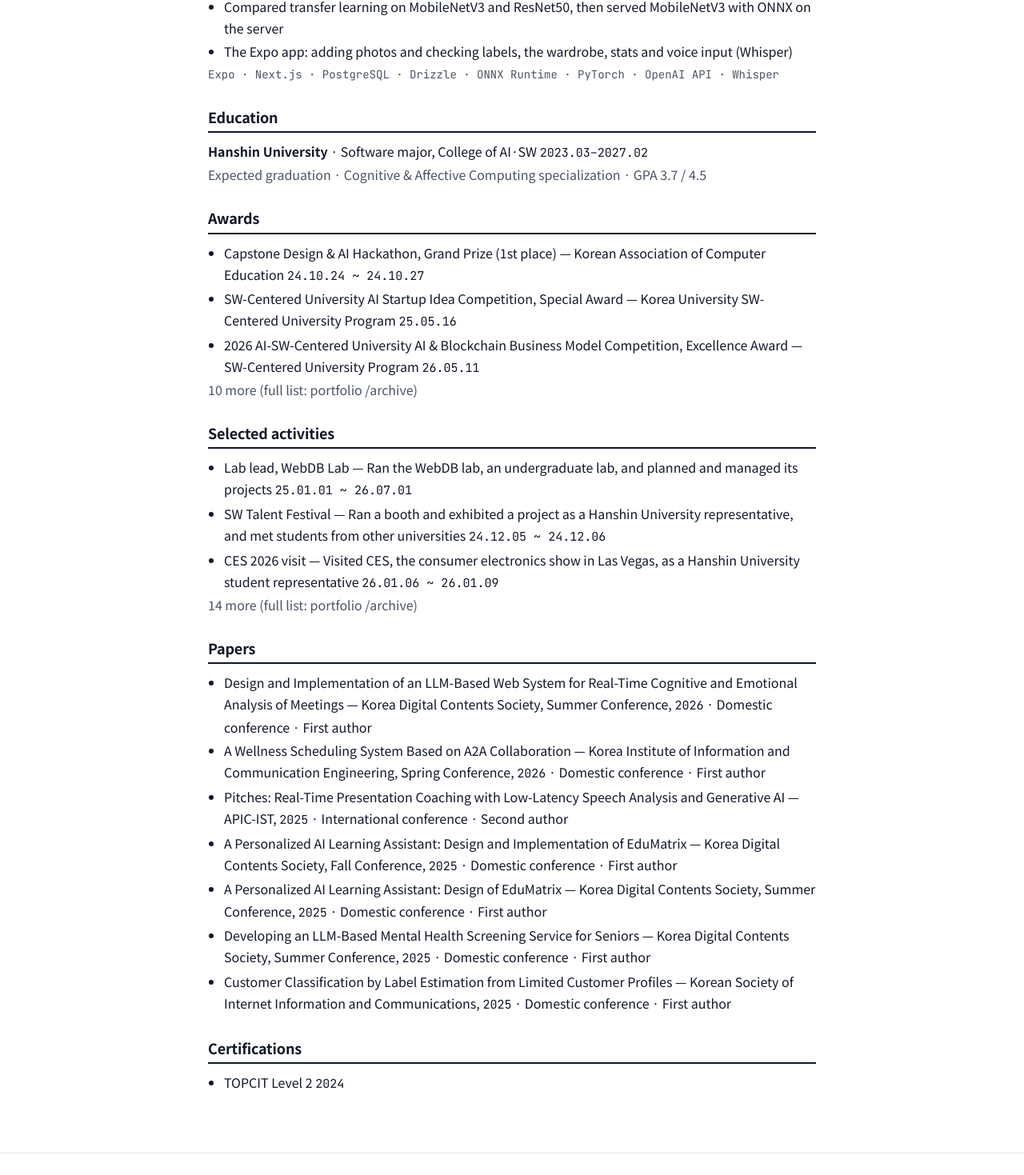
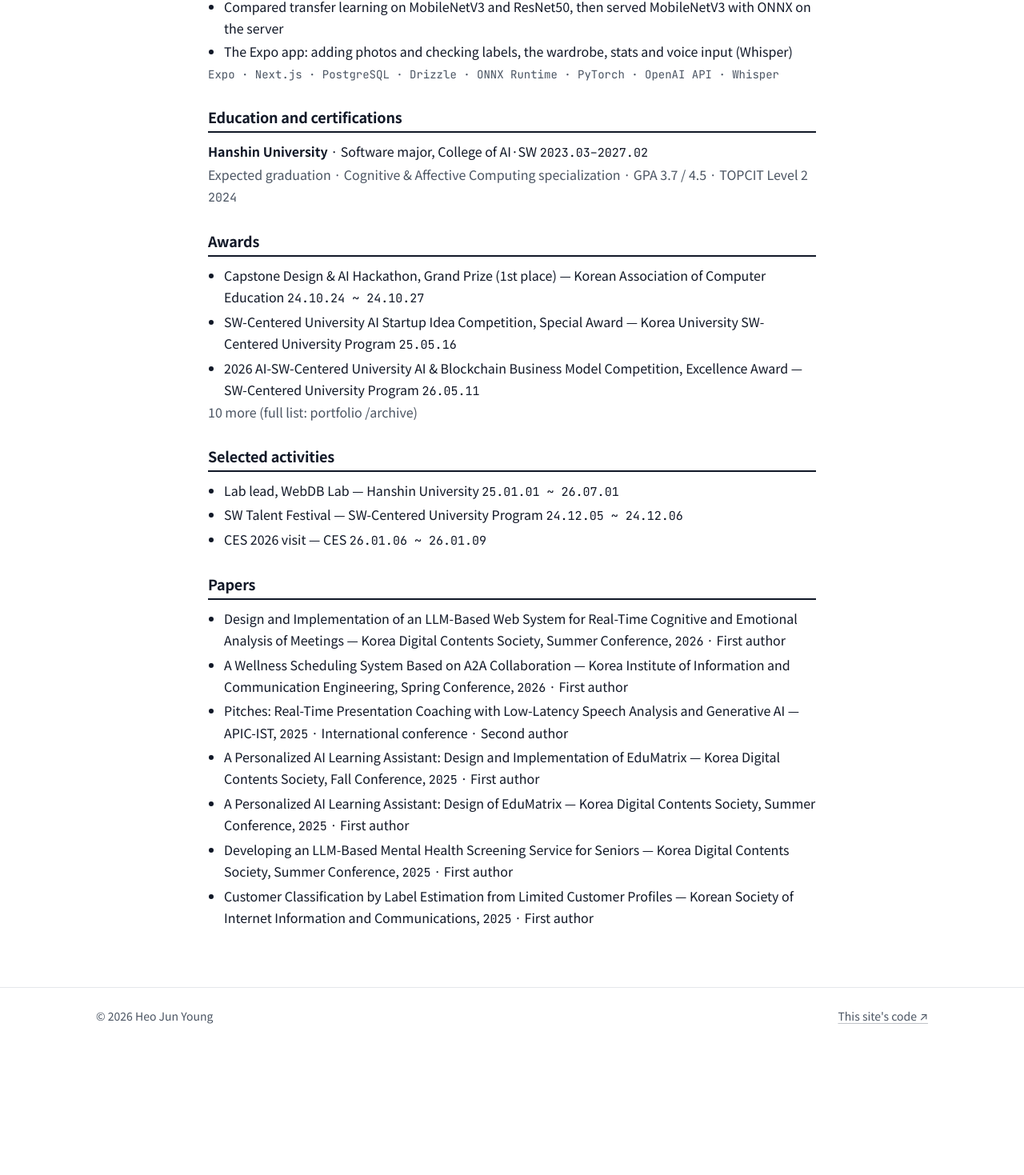
Before and after one commit to ERIC1889/portfolio, a Next.js app: page /resume in a window 1280 px wide. Shown: the part 2435-3904 px from the top of the page at 80% size. After the commit the page ends 3750 px from the top, so only its background shows below. Built offline with nearby package versions, Linux system fonts and the light colour scheme.

Commit message:
resume: selected activities as name and org, paper kind only for the international one, certifications folded into education so the PDF stays on two pages; wider date column for activity rows

```diff
--- a/src/app/globals.css
+++ b/src/app/globals.css
@@ -634,6 +634,9 @@ a:hover {
   font-size: 15px;
   color: var(--text-2);
 }
+.activity-rows li {
+  grid-template-columns: 136px minmax(0, 1fr) auto;
+}
 .award-name {
   font-weight: 600;
 }
--- a/src/components/pages/Resume.tsx
+++ b/src/components/pages/Resume.tsx
@@ -23,7 +23,6 @@ export function Resume({ profile, archive, projects, topAwards, topActivities, s
   const { t } = useLang()
   const conference = archive.papers.filter((paper) => paper.kind === 'international' || paper.kind === 'domestic')
   const otherAwards = archive.awards.length - topAwards.length
-  const otherActivities = archive.activities.length - topActivities.length
   return (
     <main id="main" className="page resume">
       <div className="wrap narrow">
@@ -109,12 +108,18 @@ export function Resume({ profile, archive, projects, topAwards, topActivities, s
           ))}
         </Part>
 
-        <Part title={ARCHIVE_HEADINGS.education}>
+        <Part title={ARCHIVE_HEADINGS.educationAndCerts}>
           <p>
             <strong>{t(archive.education.school)}</strong> · {t(archive.education.major)} <span className="mono">{archive.education.period}</span>
           </p>
           <p className="muted">
             {t(archive.education.note)} · {t(UI.gpa)} {archive.education.gpa}
+            {archive.certs.map((cert) => (
+              <span key={cert.name.ko}>
+                {' · '}
+                {t(cert.name)} <span className="mono">{t(cert.detail)}</span>
+              </span>
+            ))}
           </p>
         </Part>
 
@@ -135,35 +140,24 @@ export function Resume({ profile, archive, projects, topAwards, topActivities, s
           <ul>
             {topActivities.map((activity) => (
               <li key={activity.name.ko}>
-                {t(activity.name)} — {t(activity.desc)} <span className="mono">{activity.period}</span>
+                {t(activity.name)} — {t(activity.org)} <span className="mono">{activity.period}</span>
               </li>
             ))}
           </ul>
-          {otherActivities > 0 && (
-            <p className="muted">{t({ ko: `외 ${otherActivities}건 (전체 목록: 포트폴리오 /archive)`, en: `${otherActivities} more (full list: portfolio /archive)` })}</p>
-          )}
         </Part>
 
         <Part title={UI.papers}>
           <ul>
             {conference.map((paper) => (
               <li key={`${paper.year}-${paper.title}`}>
-                {t({ ko: paper.title, en: paper.titleEn ?? paper.title })} — {t(paper.venue)}, <span className="mono">{paper.year}</span> · {t(PAPER_KINDS[paper.kind])}
+                {t({ ko: paper.title, en: paper.titleEn ?? paper.title })} — {t(paper.venue)}, <span className="mono">{paper.year}</span>
+                {paper.kind === 'international' && ` · ${t(PAPER_KINDS[paper.kind])}`}
                 {paper.authorOrder && ` · ${t(authorOrderLabel(paper.authorOrder))}`}
               </li>
             ))}
           </ul>
         </Part>
 
-        <Part title={ARCHIVE_HEADINGS.certs}>
-          <ul>
-            {archive.certs.map((cert) => (
-              <li key={cert.name.ko}>
-                {t(cert.name)} <span className="mono">{t(cert.detail)}</span>
-              </li>
-            ))}
-          </ul>
-        </Part>
       </div>
     </main>
   )
--- a/src/content/ui.ts
+++ b/src/content/ui.ts
@@ -95,6 +95,7 @@ export const ARCHIVE_HEADINGS = {
   experience: { ko: '경력', en: 'Work' },
   education: { ko: '학력', en: 'Education' },
   certs: { ko: '자격', en: 'Certifications' },
+  educationAndCerts: { ko: '학력·자격', en: 'Education and certifications' },
 } satisfies Record<string, L>
 
 export const STAT_LABELS = {
```
Also changed, not shown: 2 other files (tests, documents, lock files or other folders).
